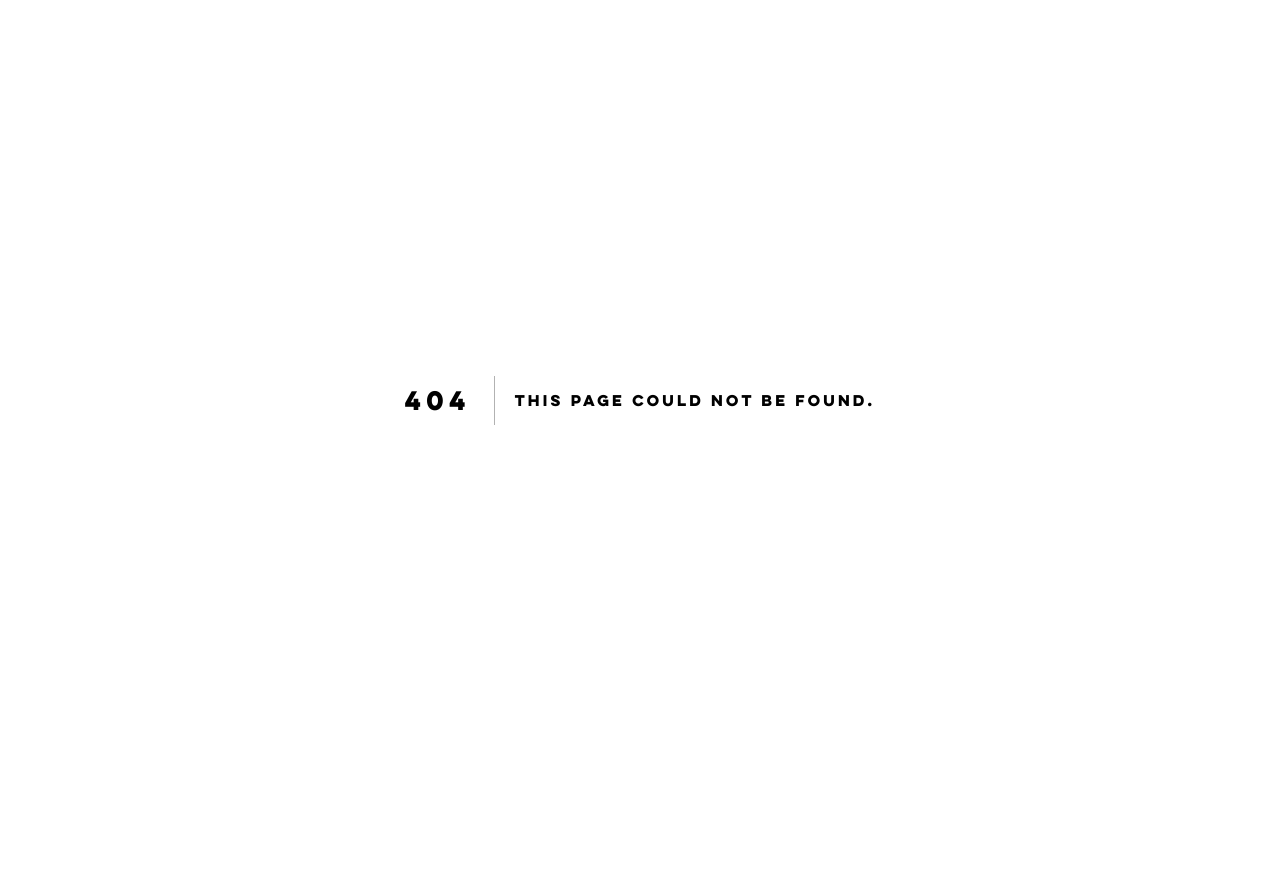
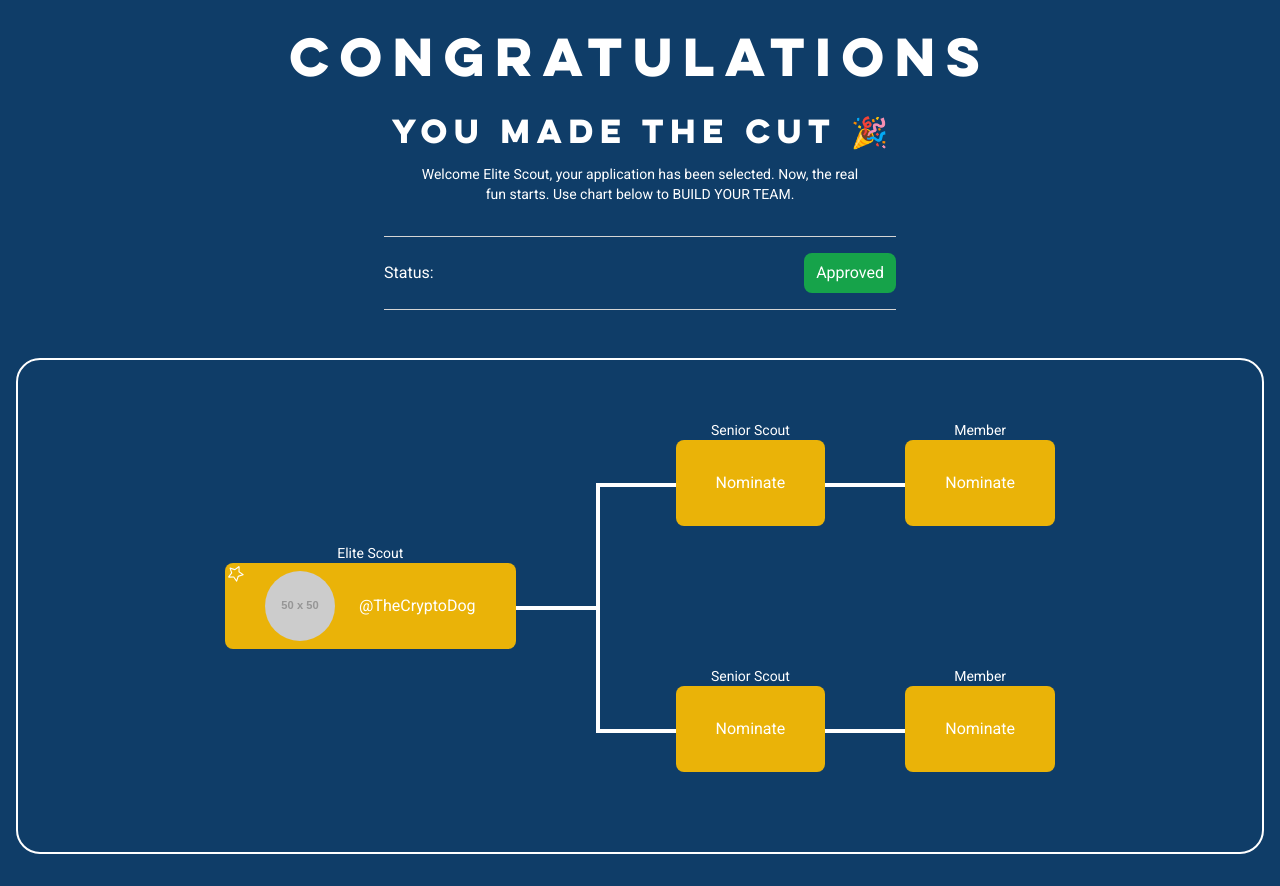
Before and after one commit to LacunaStrategies/tsm-app-form, a Next.js app: page /my-team in a window 1280 px wide. Before the commit this address had no page. Before the commit the page ends 800 px from the top, so only its background shows below. Built offline with nearby package versions, Linux system fonts and the light colour scheme; what wagmi would draw is missing.

Commit message:
Brackets Updates

```diff
--- /dev/null
+++ b/components/ApplicationAccepted.js
@@ -0,0 +1,18 @@
+const ApplicationAccepted = ({ heading, subHeading, content }) => {
+
+    return (
+        <aside
+            className="text-white text-center"
+        >
+            <h2 className="text-xl font-semibold mb-2 uppercase sm:text-4xl md:text-5xl sm:mb-4 md:mb-8">{heading}</h2>
+            <h3 className="text-md font-semibold mb-1 sm:text-2xl md:text-3xl sm:mb-2 md:mb-4">{subHeading}</h3>
+            <p className="max-w-md text-sm mb-8 mx-auto">{content}</p>
+            <div className="mt-8 mb-4 py-4 border-t border-b border-sportsGray max-w-lg mx-auto flex items-center justify-between">
+                <div className="font-thin"><strong>Status:</strong></div>
+                <div className="py-2 px-3 rounded-lg bg-green-600">Approved</div>
+            </div>
+        </aside>
+    )
+}
+
+export default ApplicationAccepted;
--- /dev/null
+++ b/components/Bracket.js
@@ -0,0 +1,28 @@
+const Bracket = ({ type, twitterHandle, imgSrc, canNominate }) => {
+    return (
+        <div className="relative rounded-lg bg-yellow-500 py-2 px-10 w-full text-center mt-7 lg:mt-0" onClick={null}>
+            <div className="absolute w-full text-center text-sm left-0 -top-5">{type}</div>
+            {
+                type === "Elite Scout" && (
+                    <div className="absolute top-[2px] left-[2px] -rotate-45">
+                        <svg xmlns="http://www.w3.org/2000/svg" width="16" height="16" fill="currentColor" className="bi bi-star" viewBox="0 0 16 16">
+                            <path d="M2.866 14.85c-.078.444.36.791.746.593l4.39-2.256 4.389 2.256c.386.198.824-.149.746-.592l-.83-4.73 3.522-3.356c.33-.314.16-.888-.282-.95l-4.898-.696L8.465.792a.513.513 0 0 0-.927 0L5.354 5.12l-4.898.696c-.441.062-.612.636-.283.95l3.523 3.356-.83 4.73zm4.905-2.767-3.686 1.894.694-3.957a.565.565 0 0 0-.163-.505L1.71 6.745l4.052-.576a.525.525 0 0 0 .393-.288L8 2.223l1.847 3.658a.525.525 0 0 0 .393.288l4.052.575-2.906 2.77a.565.565 0 0 0-.163.506l.694 3.957-3.686-1.894a.503.503 0 0 0-.461 0z" />
+                        </svg>
+                    </div>
+                )
+            }
+            <div className="flex flex-col sm:flex-row items-center justify-center min-h-[70px]">
+                {
+                    twitterHandle ? (
+                        <>
+                            <img src={imgSrc} width={70} height={70} alt={`${twitterHandle} Profile Picture`} className="rounded-full mx-auto sm:mx-0" />
+                            <span className="mt-2 overflow-ellipsis sm:mt-0 sm:ml-6">{twitterHandle}</span>
+                        </>
+                    ) : 'Nominate'
+                }
+            </div>
+        </div>
+    );
+}
+
+export default Bracket;
--- /dev/null
+++ b/components/Brackets.js
@@ -0,0 +1,39 @@
+import Bracket from "./Bracket";
+
+const Brackets = () => {
+    return (
+        <main className="text-white mt-12">
+            <div className="max-w-7xl mx-auto border-2 border-white rounded-3xl px-8 pt-4 pb-8 lg:py-20 flex flex-col justify-center">
+                <div className="lg:flex lg:items-center lg:justify-center lg:mx-auto">
+                    <div className="z-10 mb-6 lg:mb-0 lg:mr-20">
+                        <Bracket
+                            type="Elite Scout"
+                            twitterHandle="@TheCryptoDog"
+                            imgSrc="https://via.placeholder.com/50"
+                        />
+                    </div>
+                    <div className="relative flex flex-col items-center justify-between lg:before:absolute lg:before:left-0 lg:before:top-11 lg:before:h-[calc(100%-86px)] lg:before:border-l-4 lg:before:border-white lg:after:absolute lg:after:top-1/2 lg:after:-left-[230px] lg:after:w-[230px] lg:after:border-t-4 lg:after:border-white">
+                        <div className="w-full mb-6 lg:flex lg:mb-40">
+                            <div className="relative pl-4 sm:pl-8 lg:pl-20 lg:before:absolute lg:before:w-20 lg:before:left-0 lg:before:top-1/2 lg:before:border-t-4 lg:before:border-white">
+                                <Bracket type="Senior Scout" />
+                            </div>
+                            <div className="relative pl-8 sm:pl-16 lg:pl-20 lg:before:absolute lg:before:w-20 lg:before:left-0 lg:before:top-1/2 lg:before:border-t-4 lg:before:border-white">
+                                <Bracket type="Member" />
+                            </div>
+                        </div>
+                        <div className="w-full lg:flex">
+                            <div className="relative pl-4 sm:pl-8 lg:pl-20 lg:before:absolute lg:before:w-20 lg:before:left-0 lg:before:top-1/2 lg:before:border-t-4 lg:before:border-white">
+                                <Bracket type="Senior Scout" />
+                            </div>
+                            <div className="relative pl-8 sm:pl-16 lg:pl-20 lg:before:absolute lg:before:w-20 lg:before:left-0 lg:before:top-1/2 lg:before:border-t-4 lg:before:border-white">
+                                <Bracket type="Member" />
+                            </div>
+                        </div>
+                    </div>
+                </div>
+            </div>
+        </main>
+    );
+}
+
+export default Brackets;
--- /dev/null
+++ b/pages/api/getMyBracket.js
@@ -0,0 +1,39 @@
+import clientPromise from '/lib/mongodb'
+import { getToken } from 'next-auth/jwt'
+
+export default async function getApplications(req, res) {
+    const { method } = req
+
+    const token = await getToken( { req })
+    if (!token)
+        return res.status(401).json({ message: 'Invalid User Request!' })
+
+    console.log(token)
+
+    const client = await clientPromise
+    const db = client.db('sports')
+
+    switch (method) {
+        case 'GET':
+            const brackets = await db.collection('teams').aggregate([
+                {
+                    $lookup:
+                        {
+                            from: 'members',
+                            localField: "_id",
+                            foreignField: "teamId",
+                            as: "team_members"
+                        }
+                }
+            ]).toArray()
+            console.log(brackets)
+
+            res.status(200).json({ brackets })
+
+            break;
+
+        default:
+            res.setHeader('Allow', ['GET'])
+            res.status(405).end(`Method ${method} Not Allowed`)
+    }
+}
--- /dev/null
+++ b/pages/api/members/[twitterHandle].js/index.js
@@ -0,0 +1,33 @@
+import clientPromise from '/lib/mongodb'
+
+export default async function getApplications(req, res) {
+    const { method } = req
+    const { twitterHandle } = req.query
+
+    const client = await clientPromise
+    const db = client.db('sports')
+
+    switch (method) {
+        case 'GET':
+
+            try {
+
+                const member = await db.collection('members').findOne({ twitterHandle: twitterHandle.toLowerCase() })
+
+                if (!member)
+                    return res.status(400).json({ message: 'User not found!' })
+
+                res.status(200).json({ member })
+
+            } catch (err) {
+                console.log(err)
+                res.status(500).json(err)
+            }
+
+            break;
+
+        default:
+            res.setHeader('Allow', ['GET'])
+            res.status(405).end(`Method ${method} Not Allowed`)
+    }
+}
--- /dev/null
+++ b/pages/my-team.js
@@ -0,0 +1,32 @@
+import ApplicationAccepted from "../components/ApplicationAccepted"
+import Brackets from "../components/Brackets"
+
+function MyTeam({ data }) {
+
+    return (
+        <div className="bg-sportsBlue min-h-screen flex flex-col items-center justify-center">
+            <div className="container mx-auto px-4 py-8">
+                <ApplicationAccepted
+                    heading='Congratulations'
+                    subHeading='You Made The Cut 🎉'
+                    content='Welcome Elite Scout, your application has been selected. Now, the real fun starts. Use chart below to BUILD YOUR TEAM.'
+                />
+                <Brackets />
+            </div>
+        </div>
+    )
+}
+
+// This gets called on every request
+export async function getServerSideProps() {
+    // Fetch data from external API
+    // const res = await fetch(`https://.../data`)
+    // const data = await res.json()
+
+    const data = {}
+
+    // Pass data to the page via props
+    return { props: { data } }
+}
+
+export default MyTeam
--- a/tailwind.config.js
+++ b/tailwind.config.js
@@ -13,5 +13,6 @@ module.exports = {
       }
     },
   },
+
   plugins: [],
 }
```
Also changed, not shown: utils/wait.js (added, +8 -0 lines).
